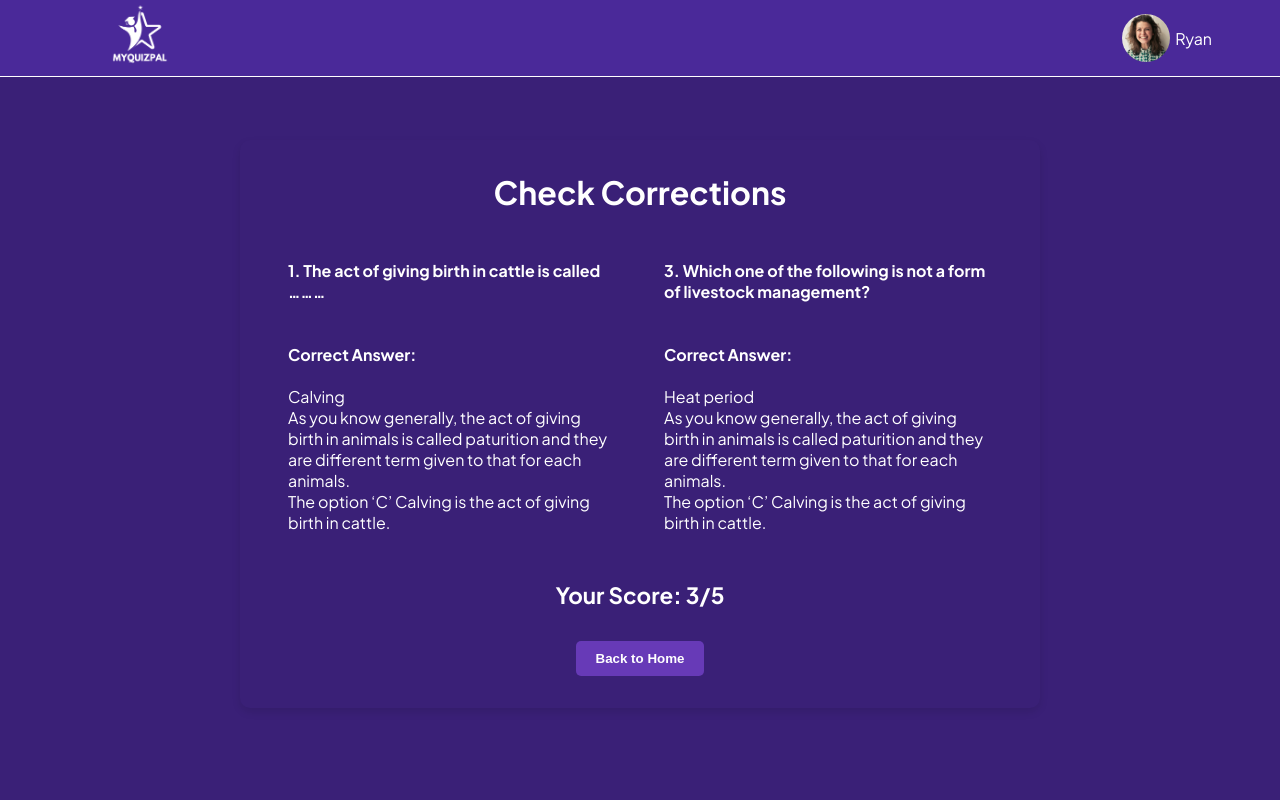
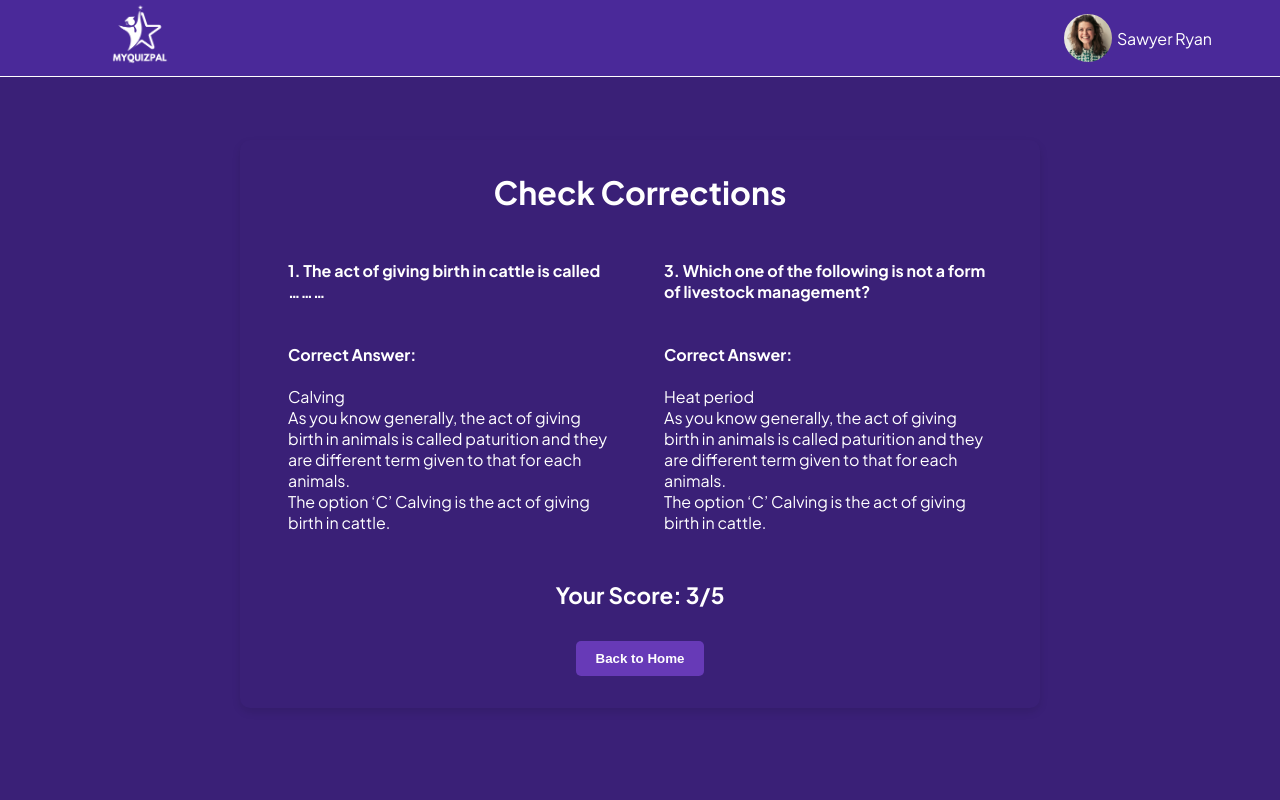
Before and after one commit to udems/MyQuizPal, a React (Vite) app: page /check-correction in a window 1280 px wide. Shown: the top 800 px of the page. Built offline with nearby package versions, Linux system fonts and the light colour scheme.

Commit message:
Update CorrectionPage.jsx

```diff
--- a/src/views/CorrectionPage.jsx
+++ b/src/views/CorrectionPage.jsx
@@ -91,8 +91,8 @@ const CheckCorrectionsPage = () => {
 
   return (
     <div style={outerContainerStyle}>
-      <FeedbackHeader />
-      <FeedbackHeader name='Ryan' src={profileImg} style={{backgroundColor:'#673AB7'}}/>
+
+      <FeedbackHeader name='Sawyer Ryan' src={profileImg} style={{backgroundColor:'#673AB7'}}/>
       <div style={mainContentStyle}>
         <div style={innerContainerStyle}>
           <h2 style={headerStyle}>Check Corrections</h2>
```
